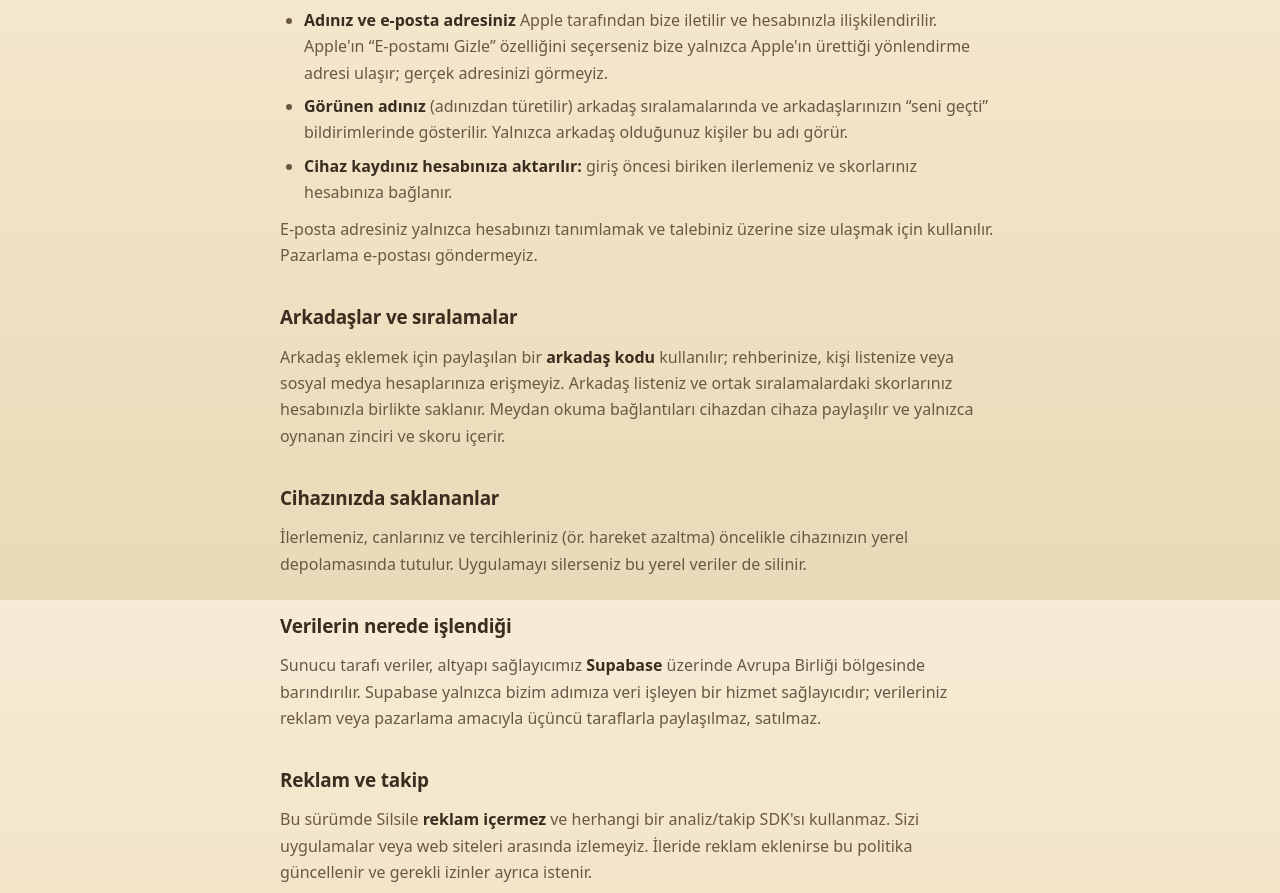
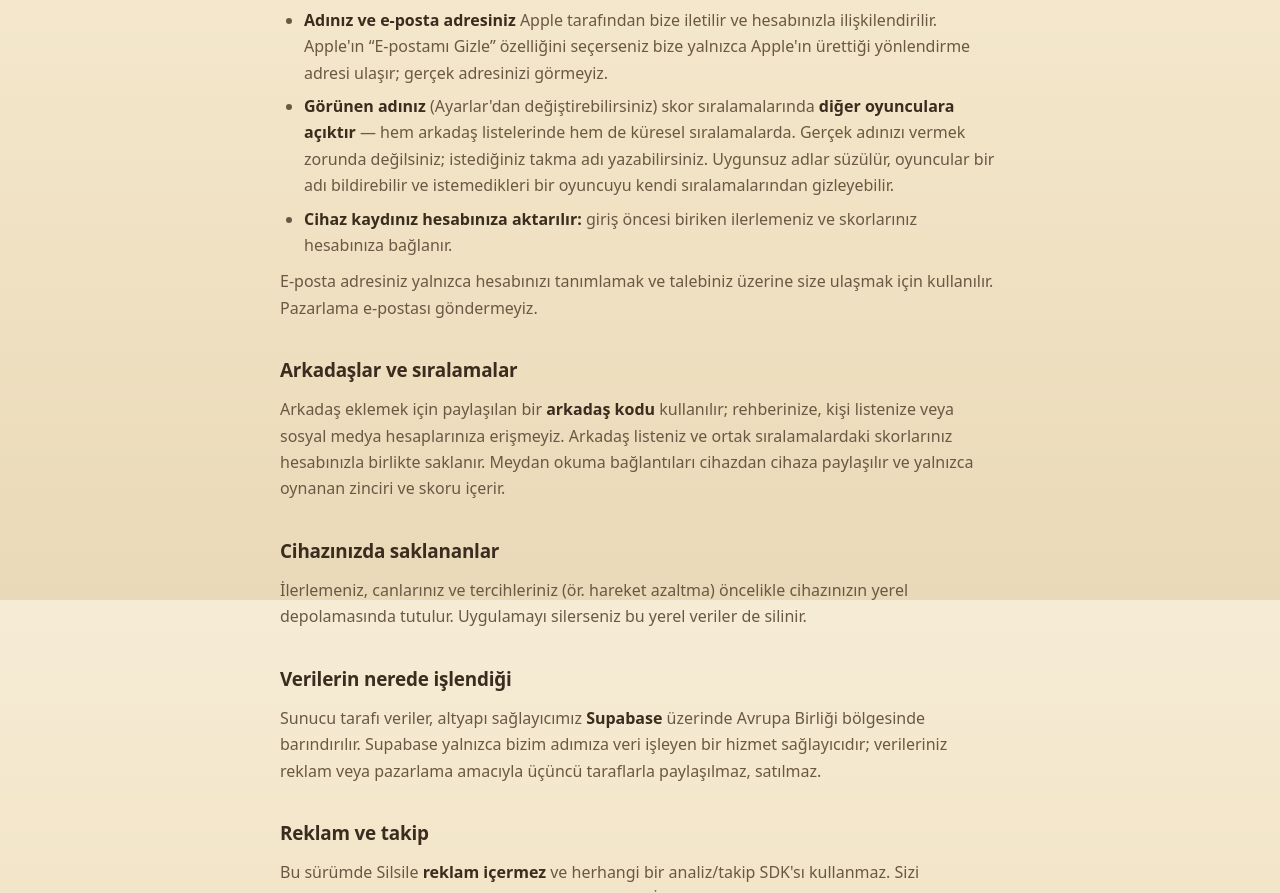
Before and after one commit to kayahukuk45/silsile-privacy, a plain HTML site: page index.html in a window 1280 px wide. Shown: the part 1000-1893 px from the top of the page. Drawn offline with Linux system fonts and the light colour scheme.

Commit message:
Görünen adın küresel sıralamalarda da göründüğünü açıkça yaz
Metin adın yalnızca arkadaşlara göründüğünü söylüyordu; İstatistikler
ekranındaki küresel sıralama adı tüm oyunculara gösteriyor. Süzme, bildirme
ve gizleme mekanizmaları da eklendi, politika bunları anlatıyor.

```diff
--- a/index.html
+++ b/index.html
@@ -53,9 +53,12 @@
         hesabınızla ilişkilendirilir. Apple'ın “E-postamı Gizle” özelliğini
         seçerseniz bize yalnızca Apple'ın ürettiği yönlendirme adresi ulaşır;
         gerçek adresinizi görmeyiz.</li>
-    <li><b>Görünen adınız</b> (adınızdan türetilir) arkadaş sıralamalarında ve
-        arkadaşlarınızın “seni geçti” bildirimlerinde gösterilir. Yalnızca
-        arkadaş olduğunuz kişiler bu adı görür.</li>
+    <li><b>Görünen adınız</b> (Ayarlar'dan değiştirebilirsiniz) skor
+        sıralamalarında <b>diğer oyunculara açıktır</b> — hem arkadaş
+        listelerinde hem de küresel sıralamalarda. Gerçek adınızı vermek
+        zorunda değilsiniz; istediğiniz takma adı yazabilirsiniz. Uygunsuz
+        adlar süzülür, oyuncular bir adı bildirebilir ve istemedikleri bir
+        oyuncuyu kendi sıralamalarından gizleyebilir.</li>
     <li><b>Cihaz kaydınız hesabınıza aktarılır:</b> giriş öncesi biriken
         ilerlemeniz ve skorlarınız hesabınıza bağlanır.</li>
   </ul>
```
